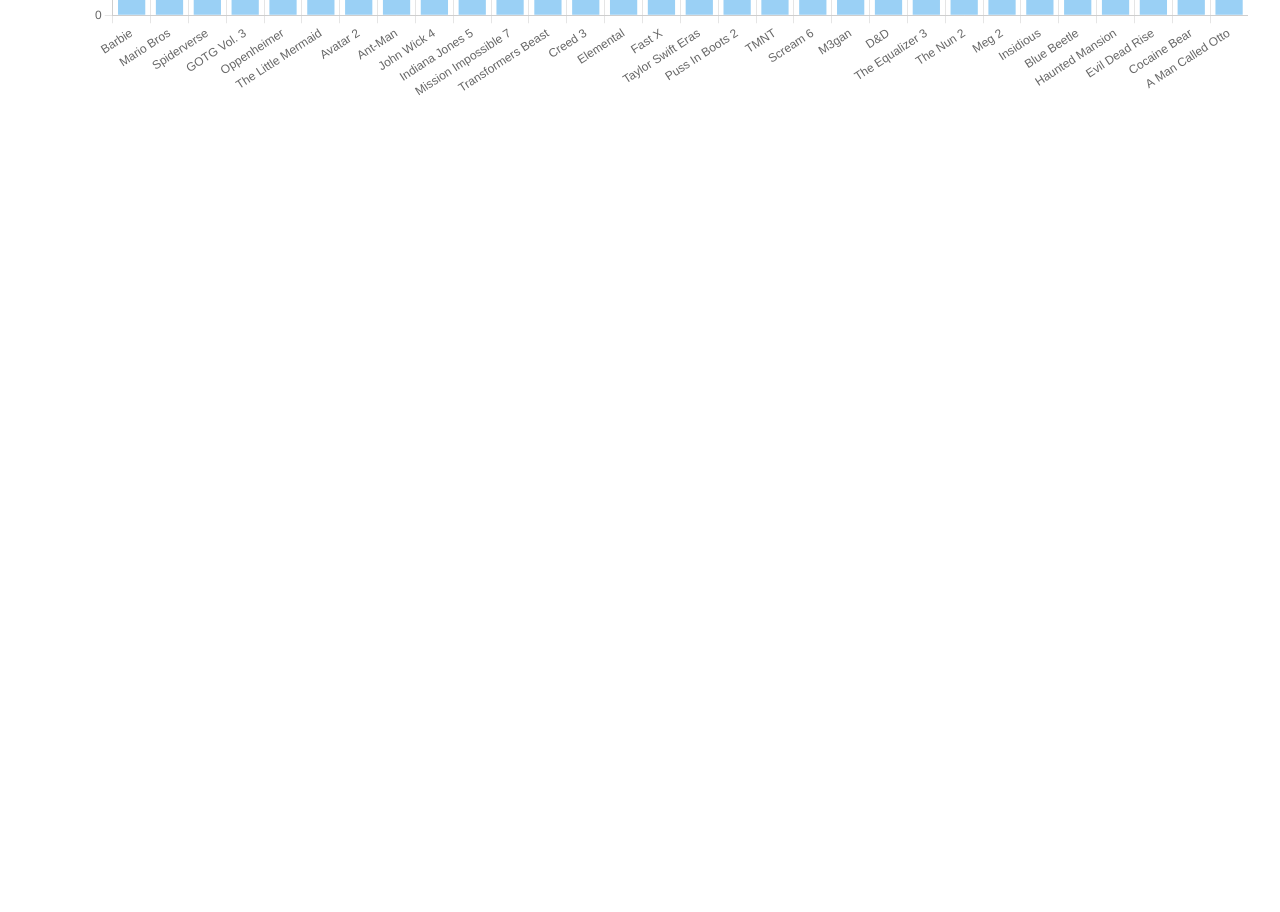
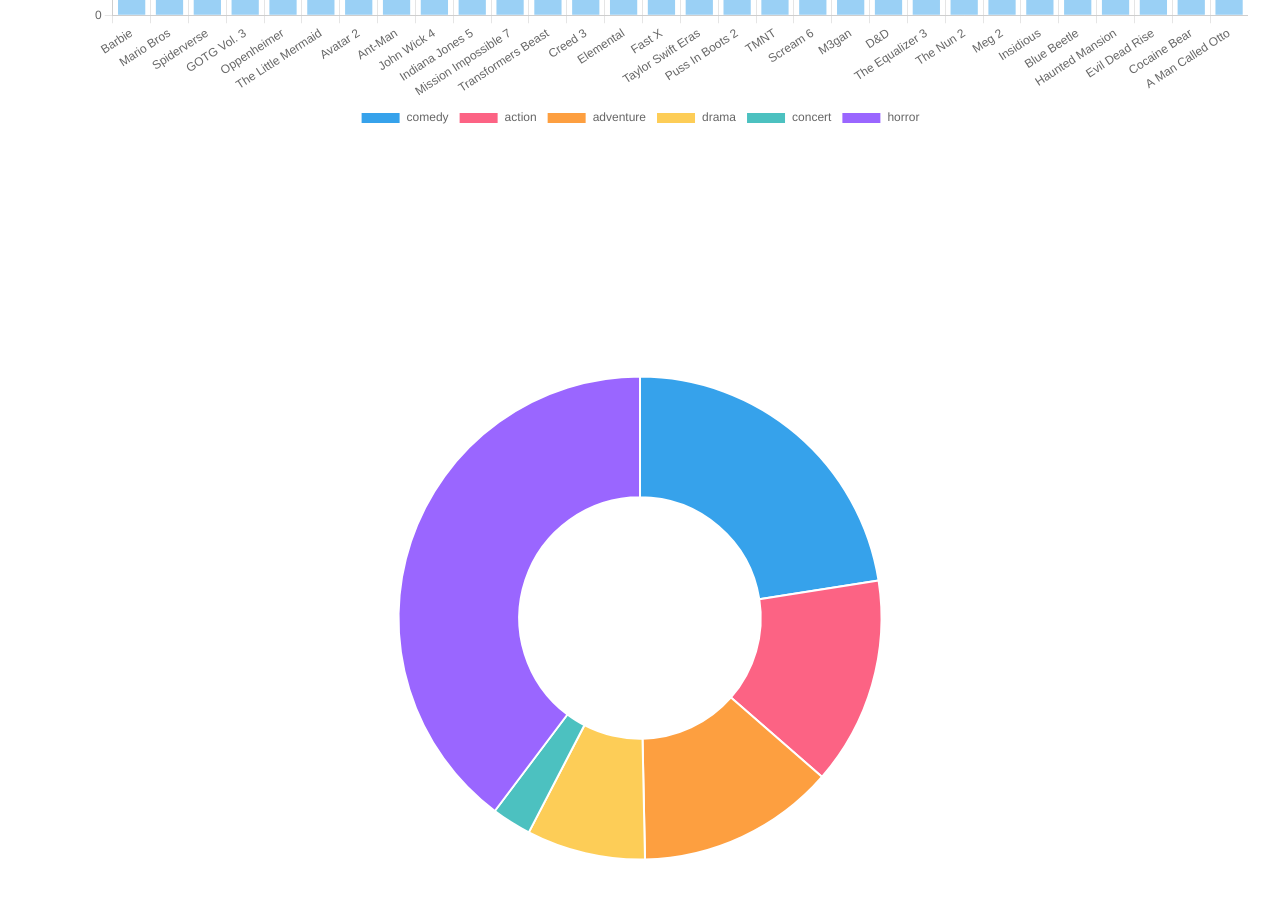
Before and after one commit to kaylacampbell1/Compare-Movies, a website built with Vite: page index.html in a window 1280 px wide. Shown: the part 1096-2008 px from the top of the page. Before the commit the page ends 1386 px from the top, so only its background shows below. Built offline with nearby package versions, Linux system fonts and the light colour scheme.

Commit message:
new movies are displayed onto screen

```diff
--- a/index.html
+++ b/index.html
@@ -15,11 +15,11 @@
             <label for="title">Movie Title:</label>
             <input type="text" id="title"><br>
             <label for="critic-score">Critic Score:</label>
-            <input type="text" id="critic-score" style="width:40px"><br>
+            <input type="number" min="0" max="100" id="critic-score" style="width:40px"><br>
             <label for="audience-score">Audience Score:</label>
-            <input type="text" id="audience-score" style="width:40px"><br>
+            <input type="number" min="0" max="100" id="audience-score" style="width:40px"><br>
             <label for="sales">Domestic Gross Sales:</label>
-            <input type="text" id="sales"><br>
+            <input type="number" id="sales"><br>
             <label for="genre">Genre:</label>
             <select id="genre">
               <option value="default">Select a genre</option>
@@ -38,7 +38,8 @@
         </div>
       </section>
       <canvas id="box-office"></canvas>
-      <canvas id="genre-gross"></canvas>
+      <canvas id="genre-gross">
+      </canvas>
       <canvas id="critic-audience"></canvas>
 
     </div>
--- a/src/main.js
+++ b/src/main.js
@@ -1,11 +1,32 @@
-import './style.css'
-import movieData from './movie-data.json'
+import "./style.css";
+import movieData from "./movie-data.json";
 import Chart from "chart.js/auto";
 
-let moviesDiv = document.getElementById("view-movies")
+let defaultMovies = movieData;
+let moviesDiv = document.getElementById("view-movies");
+let form = document.getElementById("add-movie");
+let movieTitleInput = document.getElementById("title");
+let criticInput = document.getElementById("critic-score");
+let audienceInput = document.getElementById("audience-score");
+let salesInput = document.getElementById("sales");
+let genreInput = document.getElementById("genre");
 
-const displayMovies = (movieData) => {
-  for (let idx = 0; idx < movieData.length; idx++) {
+const setLocalStorageItem = (key, value) => {
+  localStorage.removeItem("movies");
+  localStorage.setItem(key, JSON.stringify(value));
+};
+const getLocalStorageItem = (key) => {
+  return JSON.parse(localStorage.getItem(key));
+};
+const addMovies = (input) => {
+  setLocalStorageItem("movies", input);
+  console.log(getLocalStorageItem("movies"))
+};
+
+const displayMovies = () => {
+  let moviesStored = getLocalStorageItem("movies");
+  moviesDiv.textContent = "";
+  for (let idx = 0; idx < moviesStored.length; idx++) {
     let div = document.createElement("div");
     div.classList.add("movie");
     let name = document.createElement("h3");
@@ -13,30 +34,112 @@
     let audienceScore = document.createElement("p");
     let domesticGross = document.createElement("p");
     let genre = document.createElement("p");
-    name.textContent = movieData[idx].title;
-    criticScore.textContent = `Critic Score: ${movieData[idx].criticScore}%`;
-    audienceScore.textContent = `Audience Score: ${movieData[idx].audienceScore}%`;
-    domesticGross.textContent = `Domestic Total: $${movieData[idx].domestic}`;
-    genre.textContent = `Genre: ${movieData[idx].genre}`;
+    name.textContent = moviesStored[idx].title;
+    criticScore.textContent = `Critic Score: ${moviesStored[idx].criticScore}%`;
+    audienceScore.textContent = `Audience Score: ${moviesStored[idx].audienceScore}%`;
+    domesticGross.textContent = `Domestic Total: $${moviesStored[idx].domestic}`;
+    genre.textContent = `Genre: ${moviesStored[idx].genre}`;
     div.append(name, criticScore, audienceScore, domesticGross, genre);
     moviesDiv.append(div);
   }
+};
 
-}
-displayMovies(movieData);
 
-const displayDomesticChart = () => {
+const displayDomesticChart = (movies) => {
   new Chart(document.getElementById("box-office"), {
     type: "bar",
     data: {
-      labels: movieData.map((movie) => movie.title),
+      labels: movies.map((movie) => movie.title),
       datasets: [
         {
           label: "Domestic Gross",
-          data: movieData.map((movie) => movie.domestic),
+          data: movies.map((movie) => movie.domestic),
         },
       ],
     },
   });
-}
-displayDomesticChart();
+};
+
+
+const displayGenreChart = (movies) => {
+  new Chart(document.getElementById("genre-gross"), {
+    type: "doughnut",
+    data: {
+      labels: ["comedy", "action", "adventure", "drama", "concert", "horror"],
+      datasets: [
+        {
+          label: "Genre and total gross",
+          data: [34, 21, 20, 12, 4, 60],
+          backgroundColor: [
+            "rgb(54,162,235)",
+            "rgb(252,99,132)",
+            "rgb(253,159,64)",
+            "rgb(253,205,87)",
+            "rgb(76,193,192)",
+            "rgb(154,102,255)",
+          ],
+          radius: "50%",
+        },
+      ],
+    },
+    options: {},
+  });
+};
+
+
+const displayScoreChart = (movies) => {
+
+  let scatter = document.getElementById("critic-audience");
+  new Chart(scatter, {
+    type: "scatter",
+    data: {
+      datasets: [
+        {
+          label: "Audience Score",
+          data: movies.map((movie) => {
+            return { x: movie.audienceScore, y: movie.domestic };
+          }),
+          backgroundColor: "rgb(56,107,143)",
+        },
+        {
+          label: "Critic Score",
+          data: movies.map((movie) => {
+            return { x: movie.criticScore, y: movie.domestic };
+          }),
+          backgroundColor: "rgb(155,76,91)",
+        },
+      ],
+    },
+    options: {
+      scales: {
+        x: {
+          type: "linear",
+          position: "bottom",
+        },
+      },
+    },
+  });
+};
+
+addMovies(movieData);
+displayDomesticChart(getLocalStorageItem("movies"));
+displayGenreChart(getLocalStorageItem("movies"));
+displayScoreChart(getLocalStorageItem("movies"));
+displayMovies();
+
+form.addEventListener("submit", (e) => {
+  e.preventDefault();
+  let newMovie = {
+    criticScore: Number(criticInput.value),
+    audienceScore: Number(audienceInput.value),
+    domestic: Number(salesInput.value),
+    genre: genreInput.value,
+    title: movieTitleInput.value,
+  };
+  addMovies([newMovie, ...movieData]);
+  movieData.unshift(newMovie)
+  displayMovies()
+  displayDomesticChart(getLocalStorageItem("movies"));
+  displayGenreChart(getLocalStorageItem("movies"));
+  displayScoreChart(getLocalStorageItem("movies"));
+});
--- a/src/style.css
+++ b/src/style.css
@@ -96,7 +96,7 @@
   }
 }
 #add-movie-div {
-  text-align: left;;
+  text-align: left;
 }
 #movies {
   display: flex;
@@ -104,7 +104,9 @@
 #view-movies-div {
   margin-left: 50px;
 }
-.movie, #view-movies, #add-movie-div {
+.movie,
+#view-movies,
+#add-movie-div {
   background: #333333;
 }
 #view-movies {
@@ -140,7 +142,7 @@
   align-self: start;
   padding: 10px;
 }
-#add-movie-div h2{
+#add-movie-div h2 {
   margin: 5px;
 }
 #add-movie-div #submit-button {
@@ -154,3 +156,6 @@
   padding: 2px 120px;
   border-radius: 0;
 }
+#genre-gross {
+  max-height: 1000px;
+}
```
